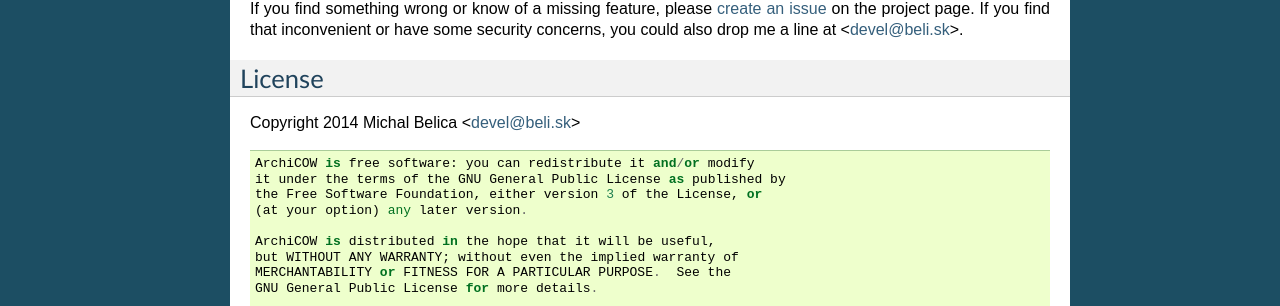
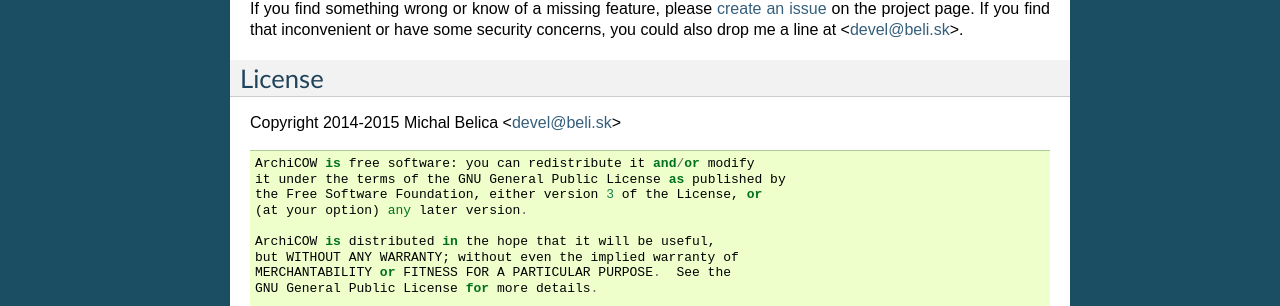
Before and after one commit to beli-sk/archicow, a Sphinx documentation site: the page built from doc/index.rst, in a window 1280 px wide. Shown: the part 1121-1427 px from the top of the page. Built offline with Sphinx 7.4.7, drawn with Linux system fonts in a browser that asks for light colours.

Commit message:
doc minor fixes

```diff
--- a/README.rst
+++ b/README.rst
@@ -30,7 +30,7 @@ also drop me a line at <devel@beli.sk>.
 License
 -------
 
-Copyright 2014 Michal Belica <devel@beli.sk>
+Copyright 2014-2015 Michal Belica <devel@beli.sk>
 
 ::
 
--- a/doc/index.rst
+++ b/doc/index.rst
@@ -69,7 +69,7 @@ also drop me a line at <devel@beli.sk>.
 License
 ~~~~~~~
 
-Copyright 2014 Michal Belica <devel@beli.sk>
+Copyright 2014-2015 Michal Belica <devel@beli.sk>
 
 ::
 
--- a/doc/scripts.rst
+++ b/doc/scripts.rst
@@ -32,8 +32,8 @@ Scripts included in ArchiCOW distribution are covered in following sections.
 Mount bind -- ``prepare_mountbind.sh``
 ~~~~~~~~~~~~~~~~~~~~~~~~~~~~~~~~~~~~~~
 
-Bind-mount (``mount -o bind``)the source filesystem to another path before
-backup. This may be needed for mostly for the root filesystem to get a clean
+Bind-mount (``mount -o bind``) the source filesystem to another path before
+backup. This may be needed mostly for the root filesystem to get a clean
 view, without other filesystems mounted over it.
 
 Expects ``source_path`` value with these components, separated by spaces::
```
